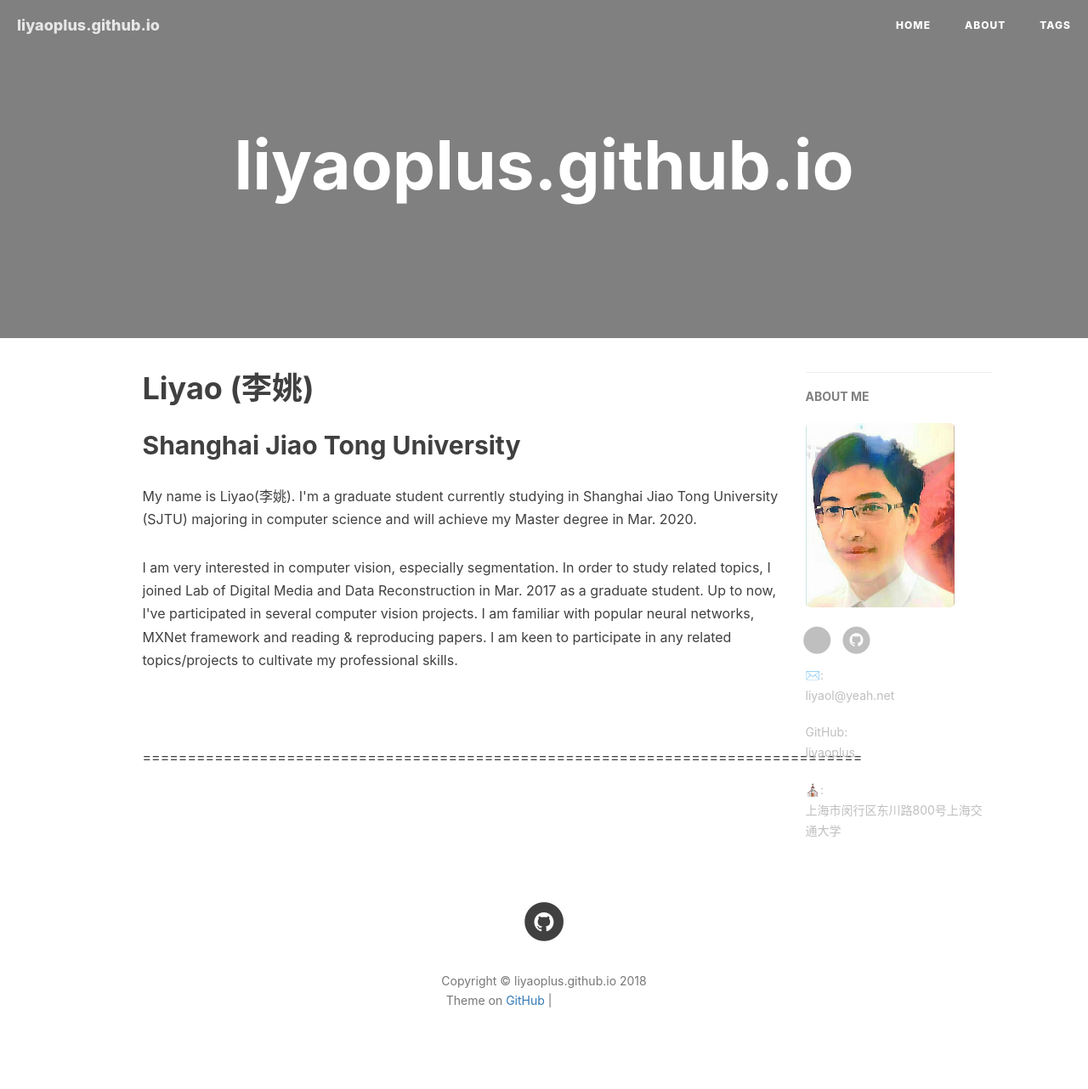
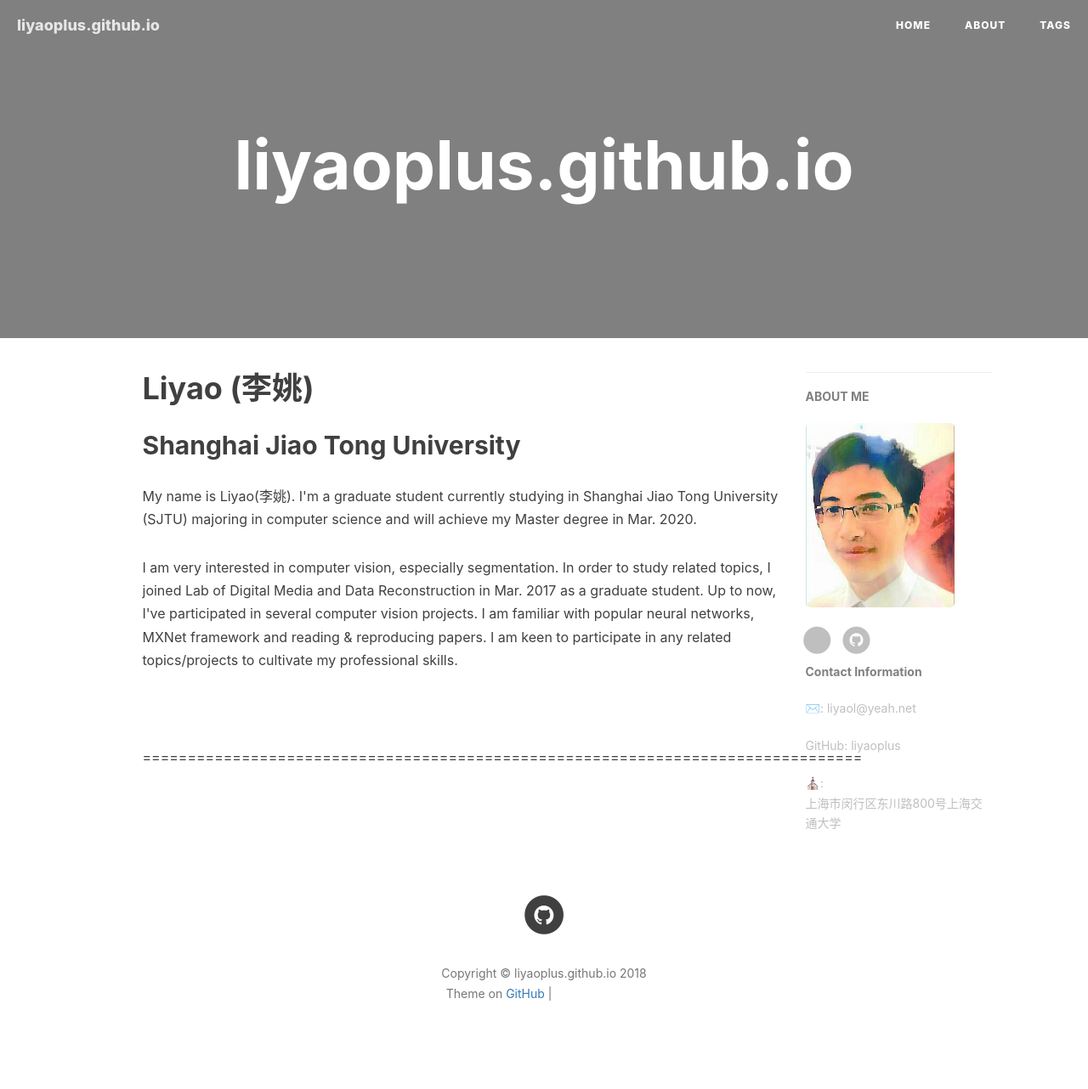
Before and after one commit to liyaoplus/liyaoplus.github.io, a Jekyll site: the page built from index.html, in a window 1280 px wide. Shown: the whole page at 85% size. Built offline with Jekyll 4.4.1, drawn with Linux system fonts in a browser that asks for light colours; nearby versions of some CDN libraries; the list of posts is cut into pages by our own code; comment, search, counter and statistics services are not loaded; grey boxes are pictures that could not be loaded.

Commit message:
Update page.html

```diff
--- a/_layouts/page.html
+++ b/_layouts/page.html
@@ -3,7 +3,10 @@ layout: default
 ---
 
 <!-- Page Header -->
+<!--
 <header class="intro-header" style="background-image: url('{{ site.baseurl }}/{% if page.header-img %}{{ page.header-img }}{% else %}{{ site.header-img }}{% endif %}')">
+-->
+<header class="intro-header" style="background-image: url('{{ site.baseurl }}')">
     <div class="container">
         <div class="row">
             <div class="col-lg-8 col-lg-offset-2 col-md-10 col-md-offset-1 ">
@@ -123,7 +126,6 @@ layout: default
                                 </a>
                             </li>
                             {% endif %}
-
                             {% if site.RSS %}
                             <li>
                                 <a href="{{ "/feed.xml" | prepend: site.baseurl }}">
@@ -195,16 +197,17 @@ layout: default
                                 </a>
                             </li>
                             {% endif %}
+                        </ul>
 
-                        </ul>
+			<h5>Contact Information</h5>
                         {% if site.email %}
-			    <p>✉️:<br/>{{site.email}}</p>
+			    <p>✉️: {{site.email}}</p>
                         {% endif %}
 			{% if site.github_username %}
-			    <p>GitHub:<br/><a href="https://github.com/{{site.github_username}}">liyaoplus</a></p>
+			    <p>GitHub: <a href="https://github.com/{{site.github_username}}">liyaoplus</a></p>
                         {% endif %}
 			{% if site.address %}
-			    <p>⛪:<br />{{site.address}}</p>
+			    <p>⛪:<br/>{{site.address}}</p>
                         {% endif %}
                     </div>
                 </section>
```
